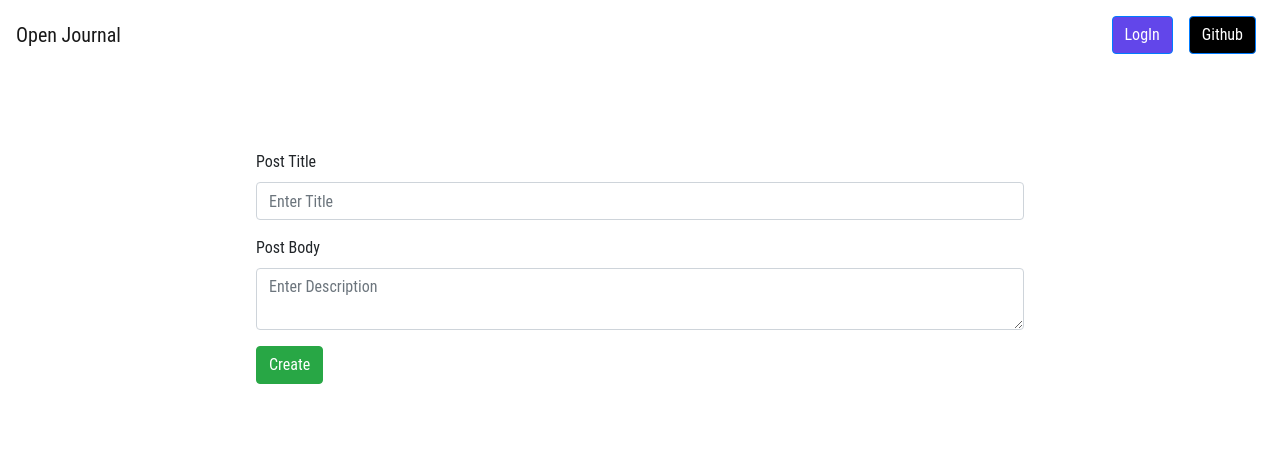
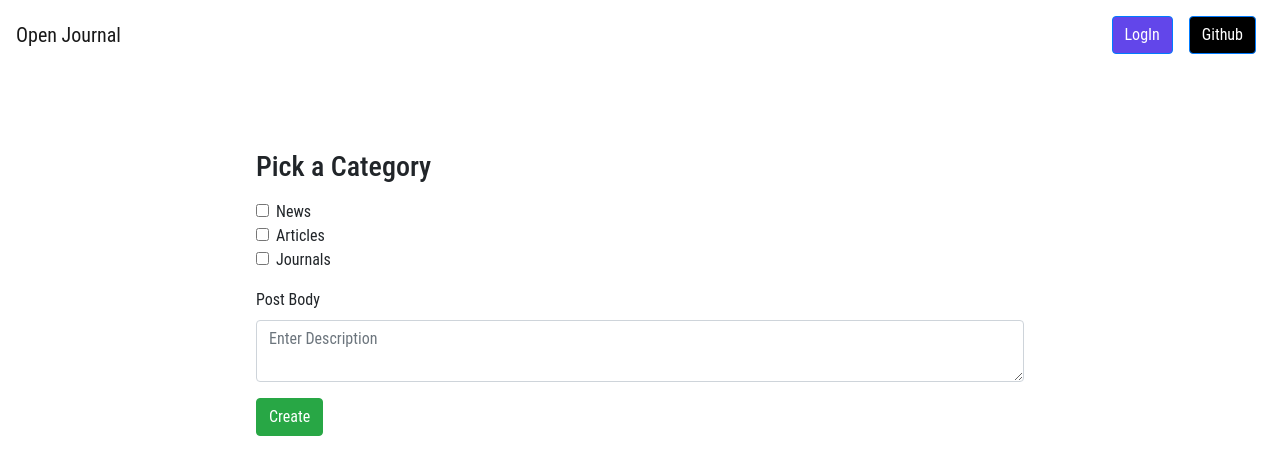
Before and after one commit to madhukar01/open_journal, a React (Create React App) app: page /createpost in a window 1280 px wide. Shown: the top 474 px of the page. Built offline with nearby package versions, Linux system fonts and the light colour scheme.

Commit message:
update(createpost): updated post tags

```diff
--- a/src/components/CreatePost.js
+++ b/src/components/CreatePost.js
@@ -1,14 +1,16 @@
 import React from 'react'
-import {Link} from 'react-router-dom'
-import { Button, Form } from 'react-bootstrap';
+import { Link } from 'react-router-dom'
+import { Button, Form, Radio } from 'react-bootstrap';
 
 function CreatePost() {
     return (
         <div>
             <Form className="createpost-form">
-                <Form.Group className="mb-3" controlId="posttitle">
-                    <Form.Label>Post Title</Form.Label>
-                    <Form.Control type="text" placeholder="Enter Title" />
+                <Form.Group className="mb-3" controlId="postcategory">
+                    <Form.Label><h3>Pick a Category</h3></Form.Label>
+                    <Form.Check type="checkbox" label="News" />
+                    <Form.Check type="checkbox" label="Articles" />
+                    <Form.Check type="checkbox" label="Journals" />
                 </Form.Group>
                 <Form.Group className="mb-3" controlId="postdesc">
                     <Form.Label>Post Body</Form.Label>
```
